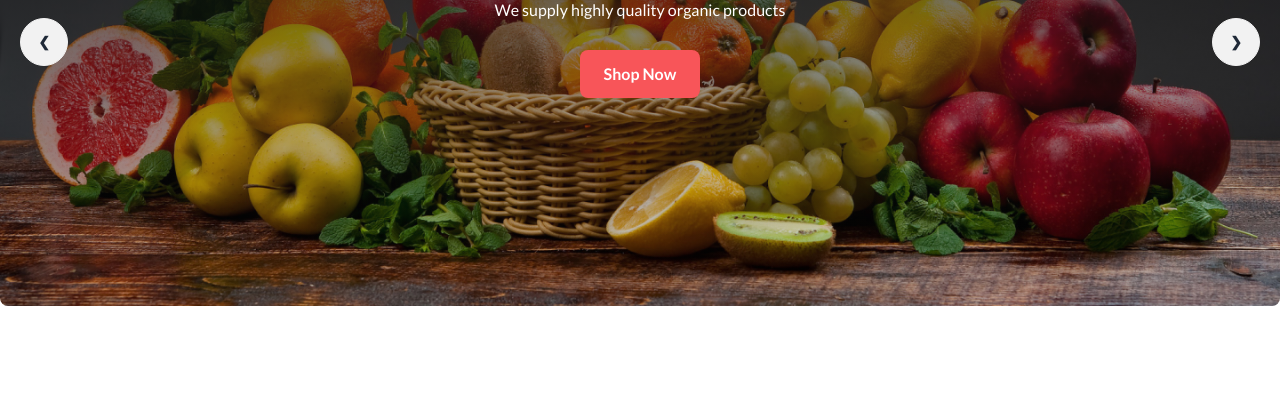
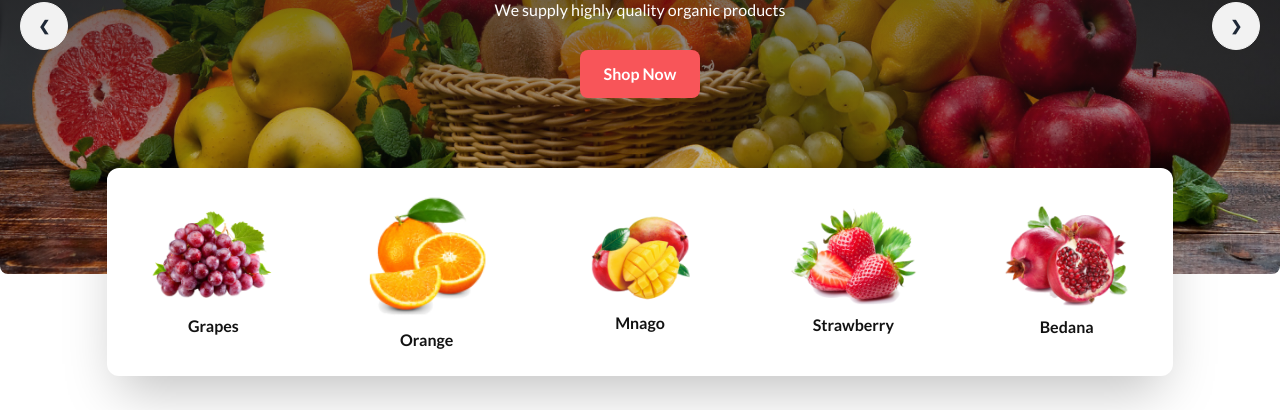
Before and after one commit to EligibleDev/assignment_3, a plain HTML site: page index.html in a window 1280 px wide. Shown: the part 390-800 px from the top of the page. Drawn offline with nearby package versions, Linux system fonts and the light colour scheme; grey boxes are pictures that could not be loaded.

Commit message:
banner sub section added :

```diff
--- a/index.html
+++ b/index.html
@@ -112,8 +112,8 @@
 
     <!-- banner start  -->
 
-    <section class="text-center max-w-screen-xl mx-5 lg:mx-auto ">
-        <div class="carousel w-full">
+    <section class="text-center relative max-w-screen-xl mx-5 lg:mx-auto ">
+        <div class="carousel mt-4 sm:mt-0 w-full">
 
             <!-- slide 1  -->
 
@@ -123,11 +123,13 @@
                 <div class="hero rounded-lg" style="background-image: url('./images/banner1.png');">
                     <div class="w-full h-full rounded-lg bg-gradient-to-b from-accent-black to-transparent">
                     </div>
-                    <div class="hero-content py-7 sm:pt-20 sm:pb-52 text-center text-neutral-content">
+                    <div class="hero-content py-7 sm:pt-20 sm:pb-44 text-center text-neutral-content">
                         <div class="max-w-xl">
-                            <h1 class="sm:mb-5 mb-1 text-3xl sm:text-6xl text-white font-extrabold">Exotic tastes at your doorstep</h1>
+                            <h1 class="sm:mb-5 mb-1 text-3xl sm:text-6xl text-white font-extrabold">Exotic tastes at
+                                your doorstep</h1>
 
-                            <p class="sm:mb-7 mb-3 text-base text-white font-normal">We supply highly quality organic products
+                            <p class="sm:mb-7 mb-3 text-base text-white font-normal">We supply highly quality organic
+                                products
                             </p>
                             <button
                                 class="btn btn-error bg-accent-red border-none capitalize text-base px-6 hover:bg-accent-red font-bold text-white">Shop
@@ -137,7 +139,8 @@
                 </div>
 
 
-                <div class="absolute flex justify-between transform -translate-y-1/2 left-5 right-5 top-1/2">
+                <div
+                    class="absolute flex justify-between transform -translate-y-1/2 sm:left-5 sm:right-5 left-0 right-0 top-1/2">
                     <a href="#slide4" class="btn btn-circle">❮</a>
                     <a href="#slide2" class="btn btn-circle">❯</a>
                 </div>
@@ -151,11 +154,13 @@
                 <div class="hero rounded-lg" style="background-image: url('./images/banner2.png');">
                     <div class="w-full h-full rounded-lg bg-gradient-to-b from-accent-black to-transparent">
                     </div>
-                    <div class="hero-content py-7 sm:pt-20 sm:pb-52 text-center text-neutral-content">
+                    <div class="hero-content py-7 sm:pt-20 sm:pb-44 text-center text-neutral-content">
                         <div class="max-w-xl">
-                            <h1 class="sm:mb-5 mb-1 text-3xl sm:text-6xl text-white font-extrabold">Exotic tastes at your doorstep</h1>
+                            <h1 class="sm:mb-5 mb-1 text-3xl sm:text-6xl text-white font-extrabold">Exotic tastes at
+                                your doorstep</h1>
 
-                            <p class="sm:mb-7 mb-3 text-base text-white font-normal">We supply highly quality organic products
+                            <p class="sm:mb-7 mb-3 text-base text-white font-normal">We supply highly quality organic
+                                products
                             </p>
                             <button
                                 class="btn btn-error bg-accent-red border-none capitalize text-base px-6 hover:bg-accent-red font-bold text-white">Shop
@@ -165,7 +170,8 @@
                 </div>
 
 
-                <div class="absolute flex justify-between transform -translate-y-1/2 left-5 right-5 top-1/2">
+                <div
+                    class="absolute flex justify-between transform -translate-y-1/2 sm:left-5 sm:right-5 left-0 right-0 top-1/2">
                     <a href="#slide1" class="btn btn-circle">❮</a>
                     <a href="#slide3" class="btn btn-circle">❯</a>
                 </div>
@@ -179,11 +185,13 @@
                 <div class="hero rounded-lg" style="background-image: url('./images/banner3.png');">
                     <div class="w-full h-full rounded-lg bg-gradient-to-b from-accent-black to-transparent">
                     </div>
-                    <div class="hero-content py-7 sm:pt-20 sm:pb-52 text-center text-neutral-content">
+                    <div class="hero-content py-7 sm:pt-20 sm:pb-44 text-center text-neutral-content">
                         <div class="max-w-xl">
-                            <h1 class="sm:mb-5 mb-1 text-3xl sm:text-6xl text-white font-extrabold">Exotic tastes at your doorstep</h1>
+                            <h1 class="sm:mb-5 mb-1 text-3xl sm:text-6xl text-white font-extrabold">Exotic tastes at
+                                your doorstep</h1>
 
-                            <p class="sm:mb-7 mb-3 text-base text-white font-normal">We supply highly quality organic products
+                            <p class="sm:mb-7 mb-3 text-base text-white font-normal">We supply highly quality organic
+                                products
                             </p>
                             <button
                                 class="btn btn-error bg-accent-red border-none capitalize text-base px-6 hover:bg-accent-red font-bold text-white">Shop
@@ -193,7 +201,8 @@
                 </div>
 
 
-                <div class="absolute flex justify-between transform -translate-y-1/2 left-5 right-5 top-1/2">
+                <div
+                    class="absolute flex justify-between transform -translate-y-1/2 sm:left-5 sm:right-5 left-0 right-0 top-1/2">
                     <a href="#slide2" class="btn btn-circle">❮</a>
                     <a href="#slide4" class="btn btn-circle">❯</a>
                 </div>
@@ -207,11 +216,13 @@
                 <div class="hero rounded-lg" style="background-image: url('./images/banner4.png');">
                     <div class="w-full h-full rounded-lg bg-gradient-to-b from-accent-black to-transparent">
                     </div>
-                    <div class="hero-content py-7 sm:pt-20 sm:pb-52 text-center text-neutral-content">
+                    <div class="hero-content py-7 sm:pt-20 sm:pb-44 text-center text-neutral-content">
                         <div class="max-w-xl">
-                            <h1 class="sm:mb-5 mb-1 text-3xl sm:text-6xl text-white font-extrabold">Exotic tastes at your doorstep</h1>
+                            <h1 class="sm:mb-5 mb-1 text-3xl sm:text-6xl text-white font-extrabold">Exotic tastes at
+                                your doorstep</h1>
 
-                            <p class="sm:mb-7 mb-3 text-base text-white font-normal">We supply highly quality organic products
+                            <p class="sm:mb-7 mb-3 text-base text-white font-normal">We supply highly quality organic
+                                products
                             </p>
                             <button
                                 class="btn btn-error bg-accent-red border-none capitalize text-base px-6 hover:bg-accent-red font-bold text-white">Shop
@@ -221,14 +232,49 @@
                 </div>
 
 
-                <div class="absolute flex justify-between transform -translate-y-1/2 left-5 right-5 top-1/2">
+                <div
+                    class="absolute flex justify-between transform -translate-y-1/2 sm:left-5 sm:right-5 left-0 right-0 top-1/2">
                     <a href="#slide3" class="btn btn-circle">❮</a>
                     <a href="#slide1" class="btn btn-circle">❯</a>
                 </div>
             </div>
+        </div>
 
+
+        <div
+            class="sm:grid hidden grid-cols-5 right-0 left-0 -bottom-24  z-[9999999999999999999999999999999] bg-white absolute mx-auto justify-evenly items-center rounded-xl w-10/12 shadow-2xl">
+            <div class="flex justify-center gap-2 flex-col h-52 items-center">
+                <img class="w-3/5" src="./images/fruit1.png" alt="">
+                <p class="text-base text-accent-black font-semibold">Grapes</p>
+            </div>
+
+            <div class="flex justify-center gap-2 flex-col h-52 items-center">
+                <img class="w-3/5" src="./images/fruit2.png" alt="">
+                <p class="text-base text-accent-black font-semibold">Orange</p>
+            </div>
+
+            <div class="flex justify-center gap-2 flex-col h-52 items-center">
+                <img class="w-3/5" src="./images/fruit3.png" alt="">
+                <p class="text-base text-accent-black font-semibold">Mnago</p>
+            </div>
+
+            <div class="flex justify-center gap-2 flex-col h-52 items-center">
+                <img class="w-3/5" src="./images/fruit4.png" alt="">
+                <p class="text-base text-accent-black font-semibold">Strawberry</p>
+            </div>
+
+            <div class="flex justify-center gap-2 flex-col h-52 items-center">
+                <img class="w-3/5" src="./images/fruit5.png" alt="">
+                <p class="text-base text-accent-black font-semibold">Bedana</p>
+            </div>
         </div>
     </section>
+
+    <section class="max-w-screen-xl mx-5 lg:mx-auto">
+
+    </section>
+
+
 
 </body>
 
```
